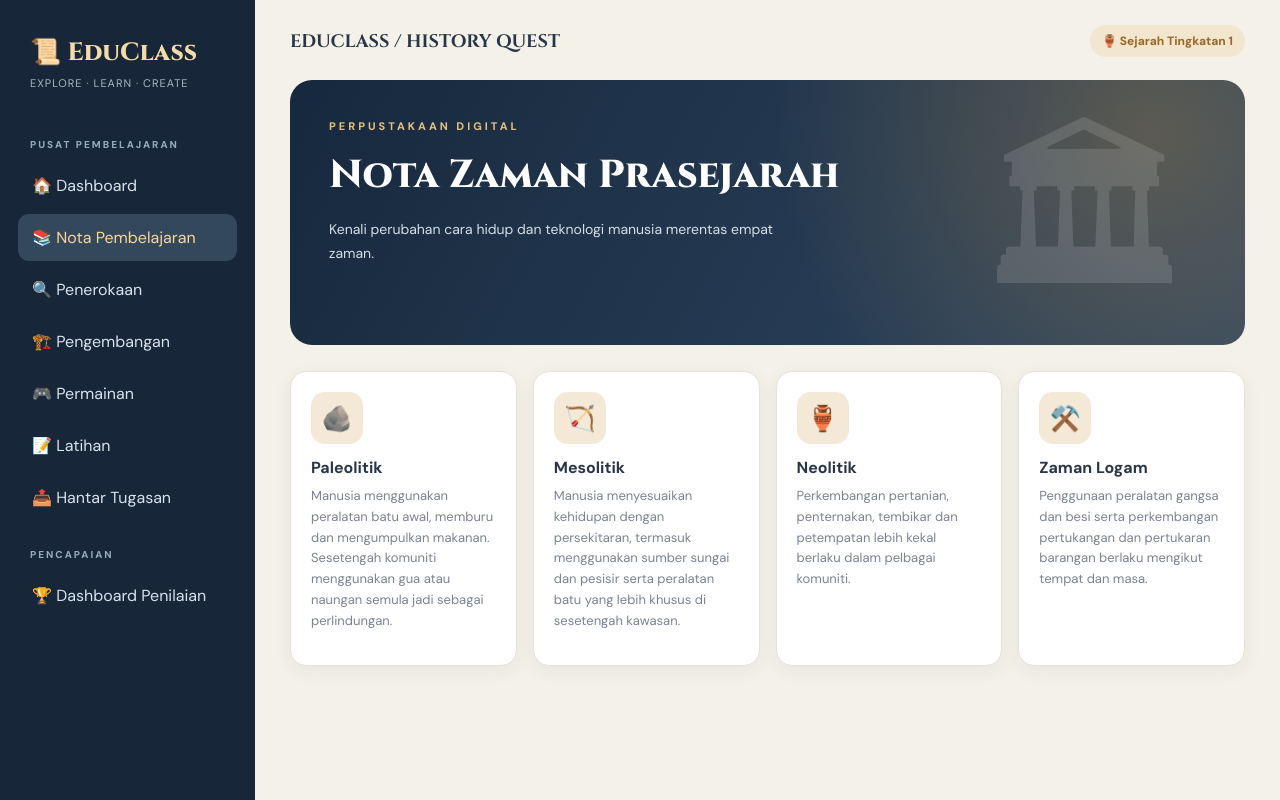
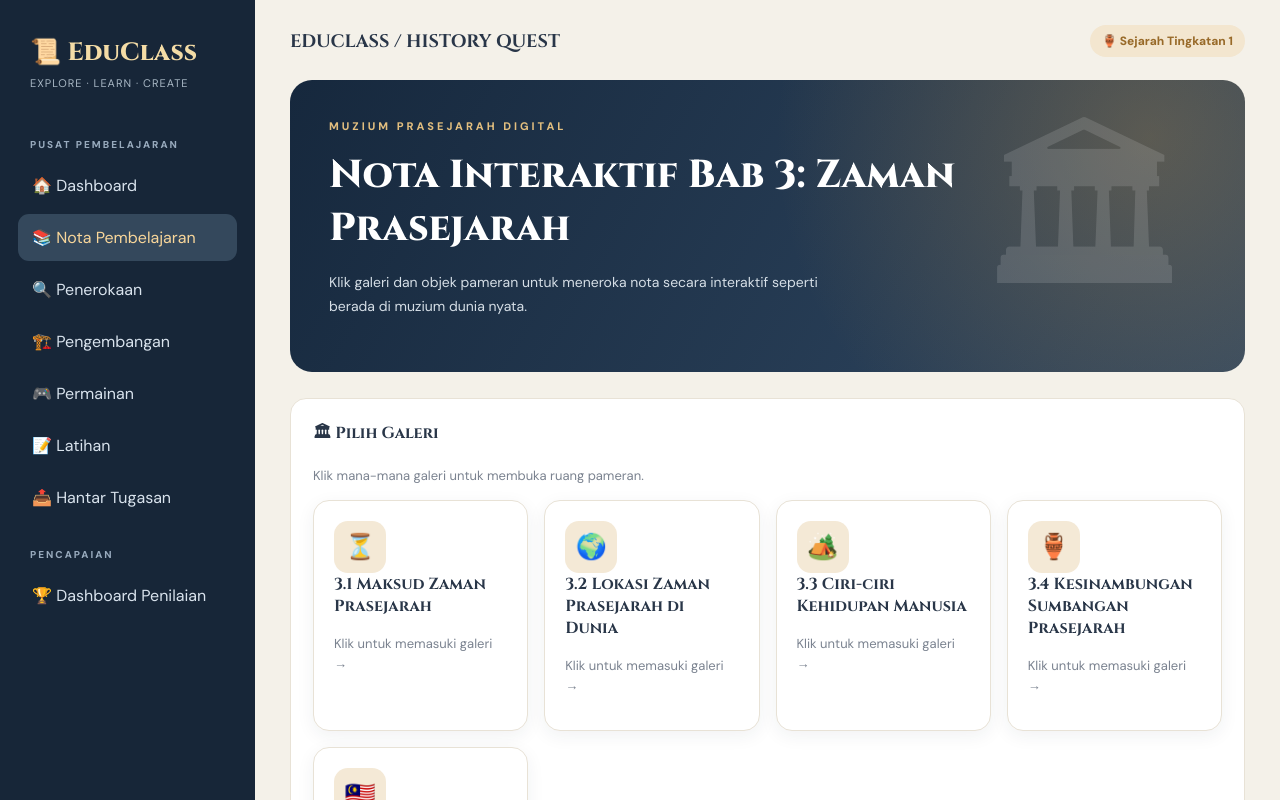
Before and after one commit to Danieltuah/Educlass, a plain HTML site: page index.html in a window 1280 px wide. Both pictures are taken after a click on the button "📚 Nota Pembelajaran". Shown: the top 800 px of the page. Drawn offline with Linux system fonts and the light colour scheme.

Commit message:
Tambah Muzium Prasejarah Digital

```diff
--- a/index.html
+++ b/index.html
@@ -302,6 +302,23 @@ input,textarea {
   .hero::after { right:-10px; top:35px; font-size:140px }
   .timeline { grid-template-columns:repeat(2,1fr) }
 }
+  .gallery-card,
+.exhibit-card {
+  cursor: pointer;
+  transition: 0.2s;
+}
+
+.gallery-card:hover,
+.exhibit-card:hover {
+  transform: translateY(-3px);
+  border-color: #bc8c43;
+  background: #fffaf2;
+}
+
+.museum-active {
+  border-color: #bc8c43 !important;
+  background: #fffaf2 !important;
+}
 </style>
 </head>
 
@@ -409,11 +426,33 @@ input,textarea {
 
 <section id="nota" class="page">
   <div class="hero">
-    <div class="overline">PERPUSTAKAAN DIGITAL</div>
-    <h1>Nota Zaman Prasejarah</h1>
-    <p>Kenali perubahan cara hidup dan teknologi manusia merentas empat zaman.</p>
+    <div class="overline">MUZIUM PRASEJARAH DIGITAL</div>
+    <h1>Nota Interaktif Bab 3: Zaman Prasejarah</h1>
+    <p>Klik galeri dan objek pameran untuk meneroka nota secara interaktif seperti berada di muzium dunia nyata.</p>
   </div>
-  <div class="grid" id="nota-list"></div>
+
+  <div class="panel">
+    <h3>🏛 Pilih Galeri</h3>
+    <p class="muted">Klik mana-mana galeri untuk membuka ruang pameran.</p>
+
+    <div class="grid" id="museum-gallery-list"></div>
+  </div>
+
+  <div class="two-col">
+    <div class="panel">
+      <h3>🧭 Ruang Pameran Interaktif</h3>
+      <p class="muted" id="museum-subtitle">Pilih galeri terlebih dahulu.</p>
+      <div id="museum-exhibits" class="grid"></div>
+    </div>
+
+    <div class="panel">
+      <h3>📜 Panel Nota</h3>
+      <div class="notice" id="museum-note-title">Belum ada objek dipilih.</div>
+      <div id="museum-note-content" class="muted">
+        Klik galeri terlebih dahulu, kemudian pilih objek pameran untuk melihat nota.
+      </div>
+    </div>
+  </div>
 </section>
 
 <section id="penerokaan" class="page">
@@ -511,33 +550,108 @@ input,textarea {
 </div>
 
 <script>
-const notes = [
-  {
-    name:"Paleolitik",icon:"🪨",
-    info:"Manusia menggunakan peralatan batu awal, memburu dan mengumpulkan makanan. Sesetengah komuniti menggunakan gua atau naungan semula jadi sebagai perlindungan."
+
+const museumData = {
+  maksud: {
+    title: "3.1 Maksud Zaman Prasejarah",
+    icon: "⏳",
+    exhibits: [
+      ["📜", "Maksud Prasejarah", "Zaman sebelum manusia mengetahui dan mengenal sistem tulisan. Bukti kehidupan dikaji melalui tinggalan arkeologi."],
+      ["🪨", "Zaman Batu", "Terbahagi kepada Paleolitik, Mesolitik dan Neolitik. Peralatan batu menjadi salah satu ciri utama perkembangan teknologi."],
+      ["⚒️", "Zaman Logam", "Manusia menghasilkan peralatan daripada logam, termasuk gangsa dan besi."]
+    ]
   },
-  {
-    name:"Mesolitik",icon:"🏹",
-    info:"Manusia menyesuaikan kehidupan dengan persekitaran, termasuk menggunakan sumber sungai dan pesisir serta peralatan batu yang lebih khusus di sesetengah kawasan."
+  lokasi: {
+    title: "3.2 Lokasi Zaman Prasejarah di Dunia",
+    icon: "🌍",
+    exhibits: [
+      ["🗺️", "Tapak Prasejarah Dunia", "Tapak arkeologi di pelbagai benua membuktikan kewujudan dan perkembangan masyarakat prasejarah."],
+      ["🏕️", "Tapak Petempatan", "Penemuan tempat tinggal, perkakas dan sisa makanan membantu ahli arkeologi mengkaji cara hidup manusia awal."],
+      ["🔎", "Bukti Arkeologi", "Fosil, artifak dan tinggalan struktur memberi maklumat tentang kehidupan pada masa lampau."]
+    ]
   },
-  {
-    name:"Neolitik",icon:"🏺",
-    info:"Perkembangan pertanian, penternakan, tembikar dan petempatan lebih kekal berlaku dalam pelbagai komuniti."
+  ciri: {
+    title: "3.3 Ciri-ciri Kehidupan Manusia",
+    icon: "🏕️",
+    exhibits: [
+      ["🏠", "Tempat Kediaman", "Manusia prasejarah menggunakan gua, kawasan terbuka dan tempat perlindungan. Petempatan lebih kekal berkembang apabila kegiatan menghasilkan makanan semakin meluas."],
+      ["🪓", "Peralatan", "Peralatan berkembang daripada batu yang ringkas kepada peralatan yang lebih halus dan penggunaan logam."],
+      ["🌾", "Kegiatan Ekonomi", "Kegiatan merangkumi memburu, menangkap ikan, mengumpulkan makanan, pertanian, penternakan dan pertukaran barangan."],
+      ["👥", "Organisasi Sosial", "Organisasi sosial berkembang daripada kelompok kecil kepada komuniti yang lebih tersusun."],
+      ["🍎", "Pengumpulan Makanan", "Pada peringkat awal, manusia mengumpulkan hasil hutan dan sumber semula jadi. Pertanian dan penternakan kemudian mengurangkan pergantungan kepada pengumpulan makanan."],
+      ["🌀", "Kepercayaan", "Amalan pengebumian dan objek tertentu memberikan petunjuk tentang kepercayaan masyarakat prasejarah."],
+      ["🎨", "Kesenian dan Kebudayaan", "Lukisan gua, tembikar, perhiasan dan pelbagai hasil seni memperlihatkan kreativiti masyarakat prasejarah."]
+    ]
   },
-  {
-    name:"Zaman Logam",icon:"⚒️",
-    info:"Penggunaan peralatan gangsa dan besi serta perkembangan pertukangan dan pertukaran barangan berlaku mengikut tempat dan masa."
+  sumbangan: {
+    title: "3.4 Kesinambungan Sumbangan Prasejarah",
+    icon: "🏺",
+    exhibits: [
+      ["🌱", "Pertanian", "Kegiatan pertanian yang berkembang sejak zaman prasejarah menjadi asas kepada penghasilan makanan hingga hari ini."],
+      ["🐐", "Penternakan", "Penternakan membolehkan manusia mendapatkan sumber makanan dan kegunaan lain daripada haiwan."],
+      ["🔨", "Peralatan", "Penciptaan alat membantu kerja harian dan menjadi asas perkembangan teknologi."],
+      ["🏺", "Tembikar", "Tembikar digunakan untuk tujuan seperti menyimpan dan menyediakan makanan."],
+      ["🌀", "Ideofak", "Ideofak berkaitan dengan hasil pemikiran, kepercayaan dan amalan masyarakat."],
+      ["🏛️", "Seni Bina", "Pembinaan petempatan dan struktur menunjukkan perkembangan kemahiran manusia membina tempat perlindungan."]
+    ]
+  },
+  malaysia: {
+    title: "3.5 Zaman Prasejarah di Malaysia",
+    icon: "🇲🇾",
+    exhibits: [
+      ["📍", "Tapak Prasejarah", "Penemuan tapak arkeologi di Malaysia membuktikan kewujudan manusia prasejarah di negara kita."],
+      ["🪨", "Teknologi", "Penemuan peralatan batu dan logam menunjukkan perkembangan kemahiran menghasilkan alat."],
+      ["🏺", "Tinggalan Arkeologi", "Artifak, rangka manusia, tembikar dan lukisan gua membantu penyelidik memahami kehidupan masyarakat."],
+      ["🌾", "Kegiatan Ekonomi", "Kegiatan seperti memburu, menangkap ikan, mengumpulkan sumber alam dan pertanian memenuhi keperluan kehidupan."],
+      ["🌀", "Kepercayaan", "Bukti pengebumian dan objek yang ditemui memberikan gambaran tentang kepercayaan masyarakat prasejarah."]
+    ]
   }
-];
+};
 
-document.getElementById("nota-list").innerHTML =
-  notes.map(n=>`
-    <div class="card">
-      <div class="symbol">${n.icon}</div>
-      <h3>${n.name}</h3>
-      <p>${n.info}</p>
+function renderMuseumGalleries() {
+  const area = document.getElementById("museum-gallery-list");
+  if (!area) return;
+
+  area.innerHTML = Object.entries(museumData).map(([key, g]) => `
+    <div class="card gallery-card" onclick="openGallery('${key}')">
+      <div class="symbol">${g.icon}</div>
+      <h3>${g.title}</h3>
+      <p>Klik untuk memasuki galeri →</p>
     </div>
   `).join("");
+}
+
+function openGallery(key) {
+  const gallery = museumData[key];
+
+  document.getElementById("museum-subtitle").textContent = gallery.title;
+
+  document.getElementById("museum-exhibits").innerHTML =
+    gallery.exhibits.map((item, index) => `
+      <div class="card exhibit-card" onclick="openExhibit('${key}',${index})">
+        <div class="symbol">${item[0]}</div>
+        <h3>${item[1]}</h3>
+        <p>Sentuh objek untuk membuka nota.</p>
+      </div>
+    `).join("");
+
+  document.getElementById("museum-note-title").textContent =
+    "🔒 Nota belum dibuka";
+
+  document.getElementById("museum-note-content").textContent =
+    "Klik salah satu objek pameran untuk membaca nota.";
+}
+
+function openExhibit(key, index) {
+  const item = museumData[key].exhibits[index];
+
+  document.getElementById("museum-note-title").textContent =
+    item[0] + " " + item[1];
+
+  document.getElementById("museum-note-content").textContent = item[2];
+}
+
+renderMuseumGalleries();
 
 function go(id,button) {
   document.querySelectorAll(".page").forEach(p=>p.classList.remove("active"));
@@ -555,8 +669,11 @@ function go(id,button) {
 
 function eraInfo(era) {
   go("nota");
-  const selected = notes.find(n=>n.name===era || (era==="Logam"&&n.name==="Zaman Logam"));
-  if(selected) alert(selected.name+": "+selected.info);
+  openGallery("ciri");
+
+  document.getElementById("museum-subtitle").textContent =
+    "Anda memilih Zaman " + era +
+    ". Klik objek pameran untuk meneroka ciri kehidupan manusia.";
 }
 
 function artifact(name,info) {
```
